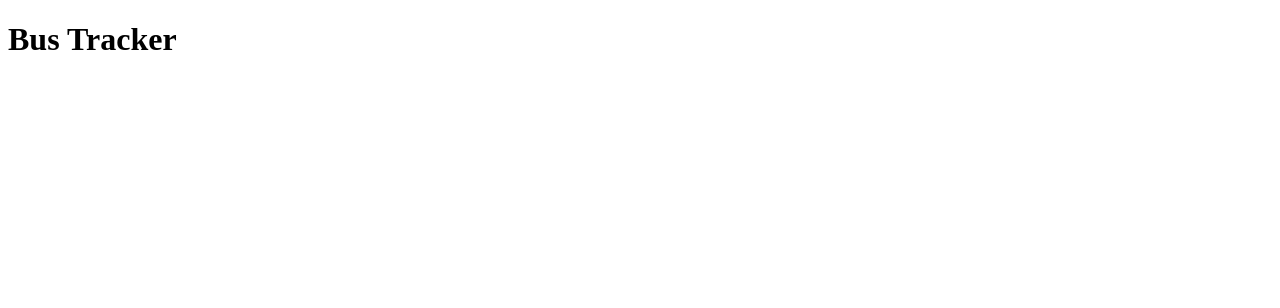
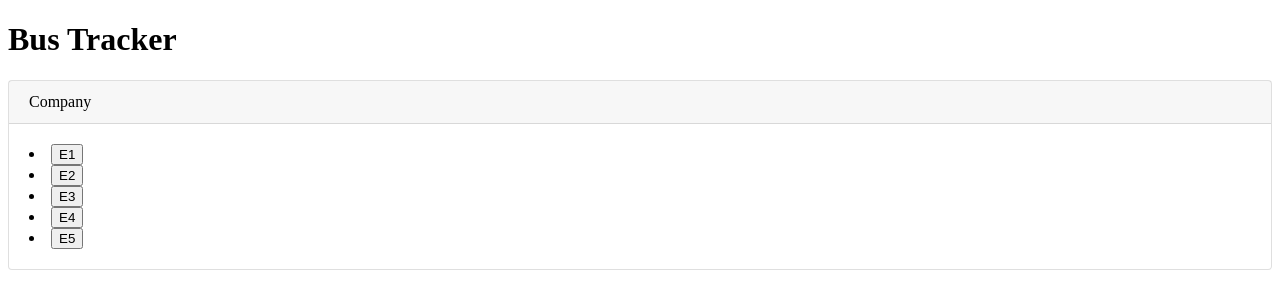
Before and after one commit to matheusraz/HackDay-SD, an Angular app: page /company in a window 1280 px wide. Before the commit this address led to /. Shown: the top 308 px of the page. Built offline with nearby package versions, Linux system fonts and the light colour scheme.

Commit message:
Ajuste nas rotas

```diff
--- a/src/app/app-routing.module.ts
+++ b/src/app/app-routing.module.ts
@@ -2,9 +2,6 @@ import { NgModule } from '@angular/core';
 import { Routes, RouterModule } from '@angular/router';
 
 const appRoutes: Routes = [
-    {path: '',
-    loadChildren: './company/company.module#CompanyModule'
-    },
     {path: '', redirectTo: '/company', pathMatch: 'full'}
 ];
 
--- a/src/app/app.module.ts
+++ b/src/app/app.module.ts
@@ -3,6 +3,7 @@ import { NgModule } from '@angular/core';
 
 import { AppComponent } from './app.component';
 import { AppRoutingModule } from './app-routing.module';
+import { CompanyModule } from './company/company.module';
 
 @NgModule({
   declarations: [
@@ -10,7 +11,8 @@ import { AppRoutingModule } from './app-routing.module';
   ],
   imports: [
     BrowserModule,
-    AppRoutingModule
+    AppRoutingModule,
+    CompanyModule
   ],
   providers: [],
   bootstrap: [AppComponent]
--- a/src/app/company/company-routing.module.ts
+++ b/src/app/company/company-routing.module.ts
@@ -5,11 +5,11 @@ import { TrackerComponent } from './bus/tracker/tracker.component';
 import { BusComponent } from './bus/bus.component';
 
 const busRoutes: Routes = [
-    {path: '',
+    {path: 'company',
     component: CompanyComponent,
     children: [
         {
-            path: 'company/:name/bus',
+            path: ':name/bus',
             component: BusComponent,
             children: [
                 {
--- a/src/app/company/company.component.html
+++ b/src/app/company/company.component.html
@@ -5,7 +5,7 @@
         </div>
         <div class="card-body">
             <li *ngFor="let company of companies">
-                <button routerLink="company/{{company.name}}/bus">
+                <button routerLink="{{company.name}}/bus">
                     {{company.name}}
                 </button>
             </li>
--- a/src/app/company/company.component.ts
+++ b/src/app/company/company.component.ts
@@ -19,5 +19,6 @@ export class CompanyComponent implements OnInit {
   constructor() { }
 
   ngOnInit() {
+    // Ir no serviço e pegar todos os companies
   }
 }
```
